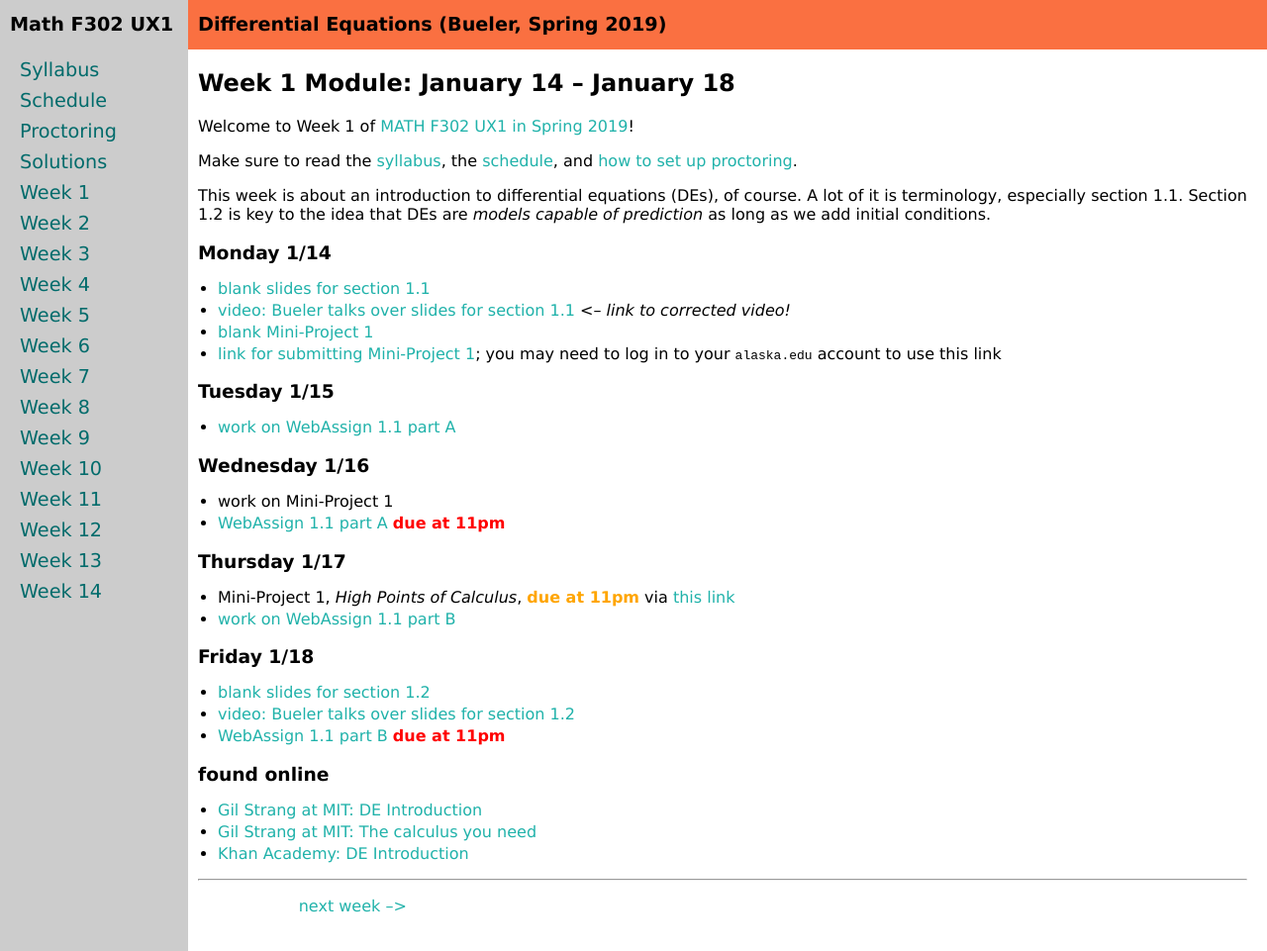
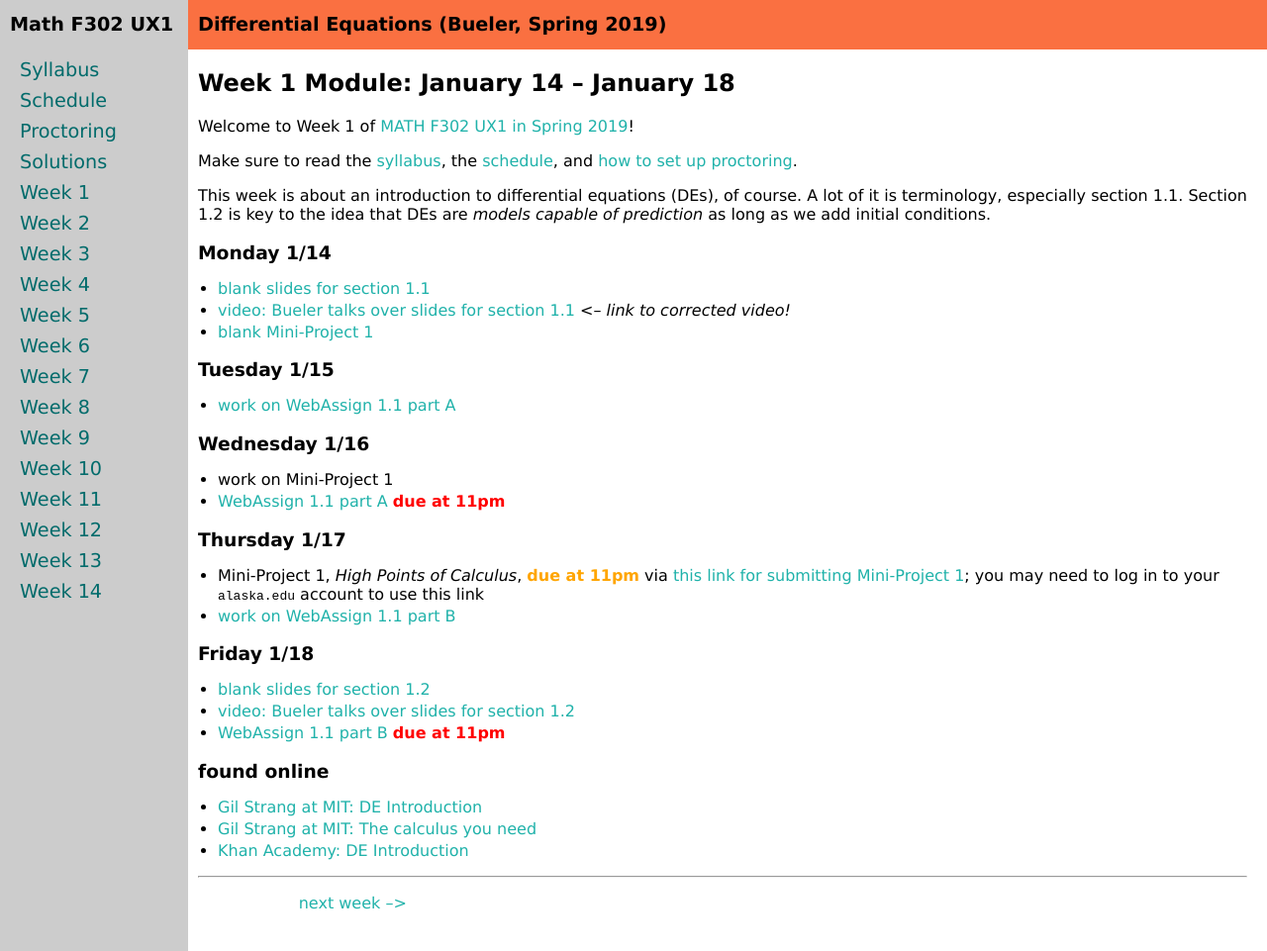
Before and after one commit to bueler/math302, a Jekyll site: the page built from week1.md, in a window 1280 px wide and 961 px high. Shown: the whole window at 99% size. Built offline with Jekyll 4.4.1, drawn with Linux system fonts in a browser that asks for light colours; some of the changed lines change nothing that is shown.

Commit message:
there is one link

```diff
--- a/week1.md
+++ b/week1.md
@@ -15,7 +15,6 @@ This week is about an introduction to differential equations (DEs), of course.
 * [blank slides for section 1.1](assets/slides/1-1.pdf)
 * [video: Bueler talks over slides for section 1.1](https://drive.explaineverything.com/thecode/ADHUMVD)  <-- _link to corrected video!_
 * [blank Mini-Project 1](assets/mp/mp1.pdf)
-* [link for submitting Mini-Project 1](https://goo.gl/forms/YwMmBGf3x0FqyEAA3); you may need to log in to your `alaska.edu` account to use this link
 
 ### Tuesday 1/15
 * [work on WebAssign 1.1 part A](https://www.webassign.net/)
@@ -25,7 +24,7 @@ This week is about an introduction to differential equations (DEs), of course.
 * [WebAssign 1.1 part A](https://www.webassign.net/) <span style="color:red">**due at 11pm**</span>
 
 ### Thursday 1/17
-* Mini-Project 1, _High Points of Calculus_, <span style="color:orange">**due at 11pm**</span> via [this link](https://docs.google.com/forms/d/e/1FAIpQLSeoURKbu4cTWw0wGhLfuiMjBODipJlRBCNd8cyza3tRRrg8Yw/viewform?usp=sf_link)
+* Mini-Project 1, _High Points of Calculus_, <span style="color:orange">**due at 11pm**</span> via [this link for submitting Mini-Project 1](https://docs.google.com/forms/d/e/1FAIpQLSeoURKbu4cTWw0wGhLfuiMjBODipJlRBCNd8cyza3tRRrg8Yw/viewform?usp=sf_link); you may need to log in to your `alaska.edu` account to use this link
 * [work on WebAssign 1.1 part B](https://www.webassign.net/)
 
 ### Friday 1/18
```
